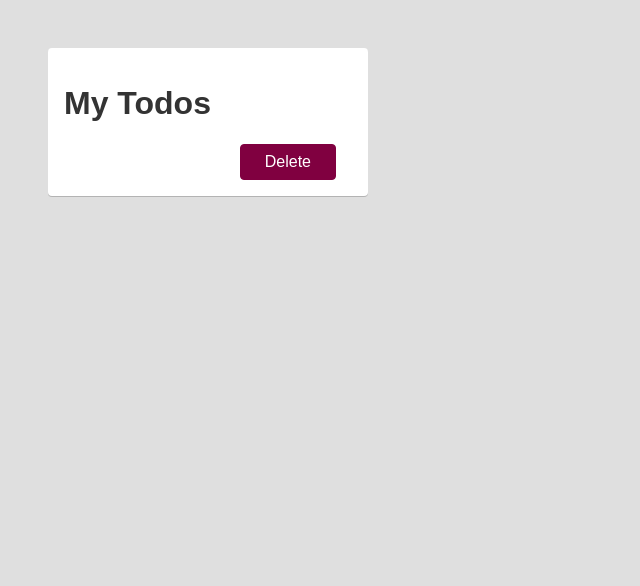
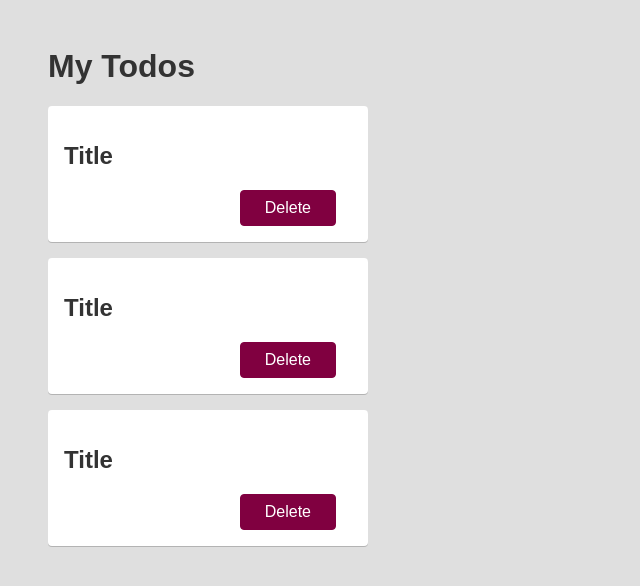
Before and after one commit to afolabiopakunle/react-001, a React (Create React App) app: page / in a window 1280 px wide. Shown: the top 586 px of the page, without its empty margins (0-640 px from the left). Built offline with nearby package versions, Linux system fonts and the light colour scheme.

Commit message:
todo card modified

```diff
--- a/src/App.js
+++ b/src/App.js
@@ -7,8 +7,10 @@ import Afolabi from './Afolabi';
 
 function App() {
   return (
-    <div className="card">
+    <div>
       <h1>My Todos</h1>
+      <Todo />
+      <Todo />
       <Todo />
     </div>
   );
--- a/src/components/Todo.js
+++ b/src/components/Todo.js
@@ -2,10 +2,12 @@ import React from 'react';
 
 function Todo() {
   return (
-
+    <div className="card">
+      <h2 className="title">Title</h2>
       <div className="actions">
         <button className="btn">Delete</button>
       </div>
+    </div>
   );
 }
 
--- a/src/style.css
+++ b/src/style.css
@@ -60,6 +60,7 @@ h1, h2 {
   box-shadow: 0 1px rgba(0, 0, 0, 0.2);
   padding: 1rem;
   width: 20rem;
+  margin-bottom: 1rem;
 }
 
 .backdrop {
```
